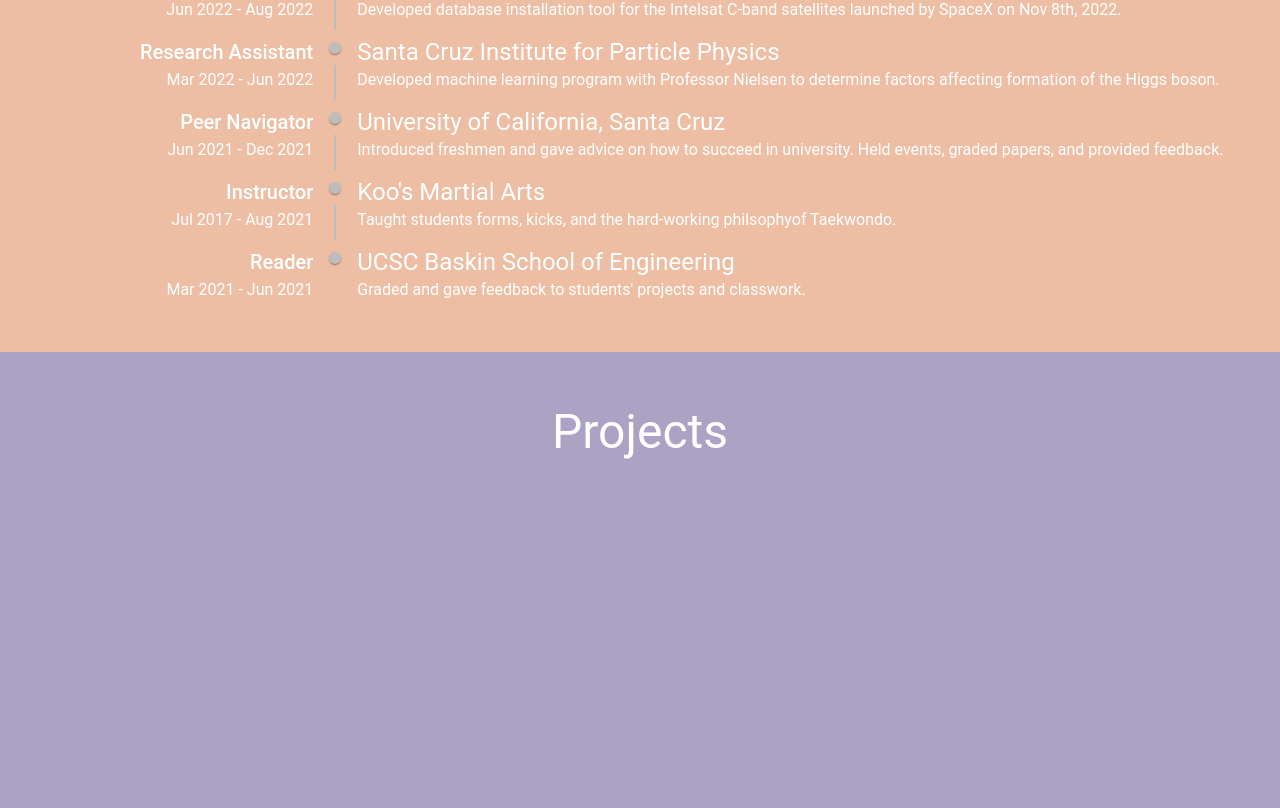
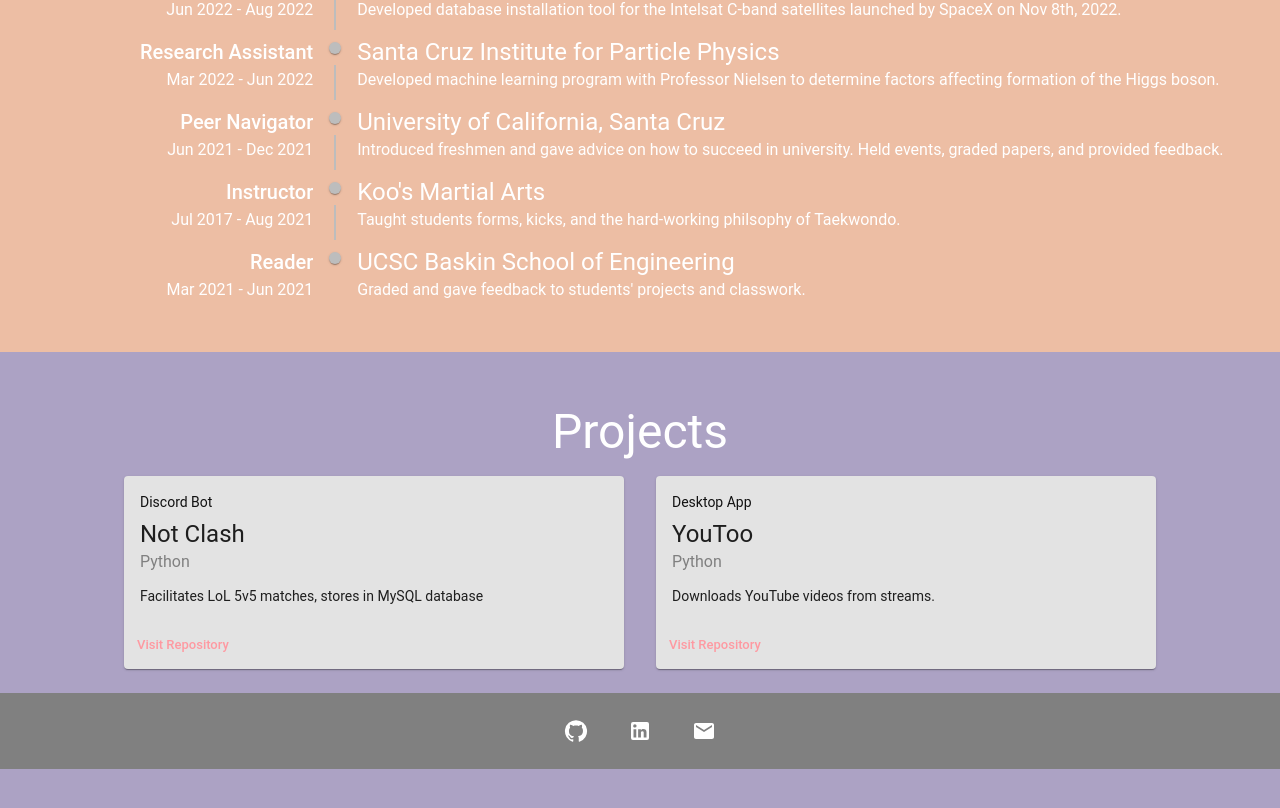
Before and after one commit to williamsantosa/williamsantosa-website, a React (Create React App) app: page / in a window 1280 px wide. Shown: the part 1338-2146 px from the top of the page. After the commit the page ends 2107 px from the top, so only its background shows below. Built offline with nearby package versions, Linux system fonts and the light colour scheme.

Commit message:
website completeness

```diff
--- a/src/App.jsx
+++ b/src/App.jsx
@@ -10,7 +10,8 @@ import React from 'react';
 // import {useState, useEffect, useCallback} from 'react';
 import {
   Typography, CssBaseline, AppBar, Toolbar,
-  Button, Box, Stack, IconButton,
+  Button, Box, Stack, IconButton, Card, CardActions,
+  CardContent,
   // Typography, AppBar, Toolbar, CssBaseline,
   // Drawer, Box, Divider,
   // IconButton, Button,
@@ -62,7 +63,7 @@ const experiences = [
     title: 'Instructor',
     time: 'Jul 2017 - Aug 2021',
     company: `Koo's Martial Arts`,
-    content: 'Taught students forms, kicks, and the hard-working philsophy' +
+    content: 'Taught students forms, kicks, and the hard-working philsophy ' +
       'of Taekwondo.',
   },
   {
@@ -129,7 +130,7 @@ function App() {
     <>
       <ThemeProvider theme={theme}>
         <CssBaseline/>
-        <AppBar position="static"
+        <AppBar position="static" id="home"
           style={{background: 'transparent'}}
         >
           <Toolbar>
@@ -139,21 +140,31 @@ function App() {
               alignItems="center"
               flex={1}
             >
+              <a href='#home' style={{textDecoration: 'none'}}>
                 <Button sx={{fontSize: 18}} component="label" color="tertiary">
                   Home
                 </Button>
+              </a>
+              <a href='#about' style={{textDecoration: 'none'}}>
                 <Button sx={{fontSize: 18}} component="label" color="tertiary">
                   About
                 </Button>
+              </a>
+              <a href='#experience' style={{textDecoration: 'none'}}>
                 <Button sx={{fontSize: 18}} component="label" color="tertiary">
                   Experience
                 </Button>
+              </a>
+              <a href='#projects' style={{textDecoration: 'none'}}>
                 <Button sx={{fontSize: 18}} component="label" color="tertiary">
                   Projects
                 </Button>
+              </a>
+              <a href='#contact' style={{textDecoration: 'none'}}>
                 <Button sx={{fontSize: 18}} component="label" color="tertiary">
                   Contact
                 </Button>
+              </a>
             </Box>
           </Toolbar>
         </AppBar>
@@ -174,9 +185,11 @@ function App() {
               alignItems="center"
               flex={1}
             >
+              <a href='#about' style={{textDecoration: 'none'}}>
                 <IconButton size='large' flex={0} sx={{mt: 1}}>
                   <ExpandMoreIcon fontSize="large" sx={{color: 'white'}}/>
                 </IconButton>
+              </a>
               <Typography variant='h2' color='tertiary.main'
                 sx={{textShadow: '1px 0px 1px grey'}}
               >
@@ -209,6 +222,7 @@ function App() {
           justifyContent="center"
           alignItems="center"
           flex={1}
+          id="about"
         >
           <Box sx={{
             mt: 4, ml: '1%',
@@ -242,11 +256,12 @@ function App() {
             sx={{
               mt: 0.5, background: '#EDBEA4', width: '100%', padding: '20px',
             }}
+            id="experience"
           >
             <Typography variant='h3' color='tertiary.main'
               sx={{ml: 5}}
             >
-              Experiences
+              Experience
             </Typography>
             <Timeline align="left">
               {experiences.map((exp, index) => (
@@ -283,19 +298,110 @@ function App() {
           </Box>
           <Box
             sx={{
-              mt: 0.5, width: '100%', padding: '20px',
+              width: '100%', padding: '20px',
             }}
             display="flex"
             justifyContent="center"
             alignItems="center"
             flex={1}
+            id="projects"
+          >
+            <Stack spacing={2}>
+              <Box
+                sx={{
+                  width: '100%',
+                }}
+                display="flex"
+                justifyContent="center"
+                alignItems="center"
+                flex={1}
+                id="projects"
               >
                 <Typography variant='h3' color='tertiary.main'>
                   Projects
                 </Typography>
               </Box>
+              <Stack direction='row' spacing={4}>
+                <Card sx={{minWidth: 500, background: '#e3e3e3'}}>
+                  <CardContent>
+                    <Typography sx={{fontSize: 14}}
+                      color="#111111" gutterBottom
+                    >
+                      Discord Bot
+                    </Typography>
+                    <Typography variant="h5" component="div">
+                      Not Clash
+                    </Typography>
+                    <Typography sx={{mb: 1.5}} color="#808080">
+                      Python
+                    </Typography>
+                    <Typography variant="body2">
+                      Facilitates LoL 5v5 matches, stores in MySQL database
+                    </Typography>
+                  </CardContent>
+                  <CardActions>
+                    <Button size="small"
+                      href="https://github.com/williamsantosa/Not-Clash"
+                    >
+                      Visit Repository
+                    </Button>
+                  </CardActions>
+                </Card>
+                <Card sx={{minWidth: 500, background: '#e3e3e3'}}>
+                  <CardContent>
+                    <Typography sx={{fontSize: 14}}
+                      color="#111111" gutterBottom
+                    >
+                      Desktop App
+                    </Typography>
+                    <Typography variant="h5" component="div">
+                      YouToo
+                    </Typography>
+                    <Typography sx={{mb: 1.5}} color="#808080">
+                      Python
+                    </Typography>
+                    <Typography variant="body2">
+                      Downloads YouTube videos from streams.
+                    </Typography>
+                  </CardContent>
+                  <CardActions>
+                    <Button size="small"
+                      href="https://github.com/williamsantosa/YouToo"
+                    >
+                      Visit Repository
+                    </Button>
+                  </CardActions>
+                </Card>
               </Stack>
-        <Box sx={{mb: 500}}></Box>
+            </Stack>
+          </Box>
+        </Stack>
+        <Box
+          sx={{
+            mt: 0.5, width: '100%', padding: '20px',
+            background: '#808080',
+          }}
+          display="flex"
+          justifyContent="center"
+          alignItems="center"
+          flex={1}
+          id="contact"
+        >
+          <Stack>
+            <Stack direction='row'>
+              <Button href="https://github.com/williamsantosa">
+                <GitHubIcon sx={{color: 'white'}}
+                />
+              </Button>
+              <Button href="https://www.linkedin.com/in/williamsantosa/">
+                <LinkedInIcon sx={{color: 'white'}}/>
+              </Button>
+              <Button href="mailto:williamwsantosa@gmail.com">
+                <EmailIcon sx={{color: 'white'}}/>
+              </Button>
+            </Stack>
+          </Stack>
+        </Box>
       </ThemeProvider>
     </>
   );
```
Lines whose indentation alone changed are shown as unchanged.
